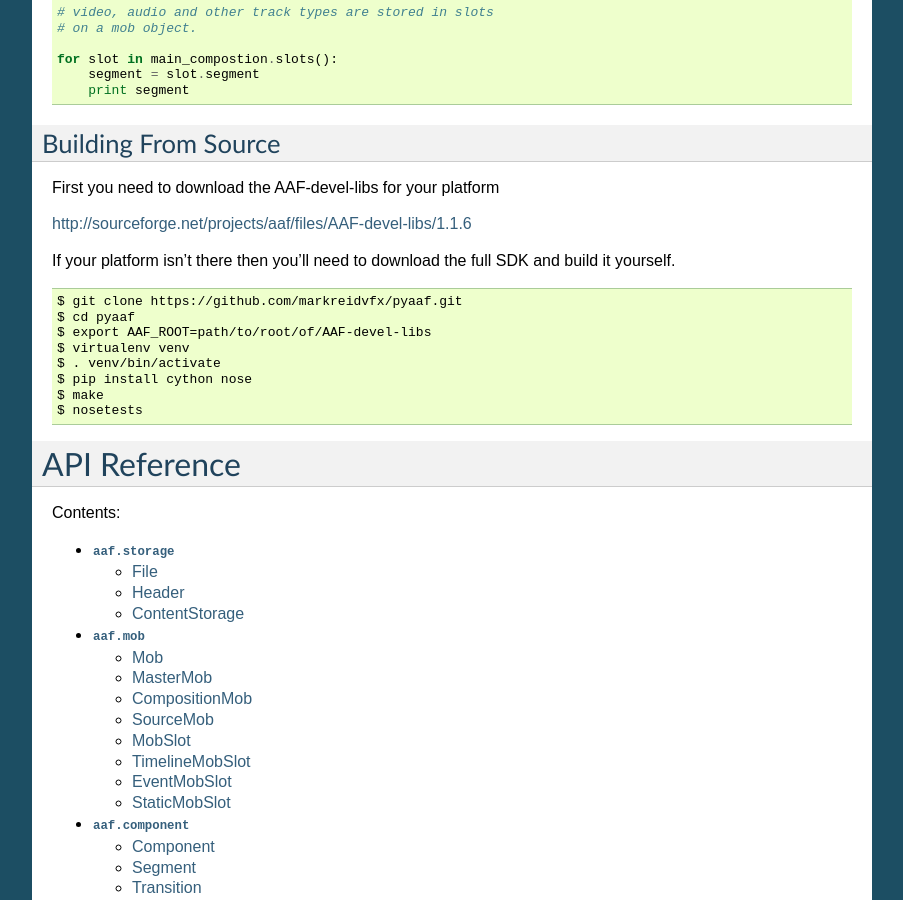
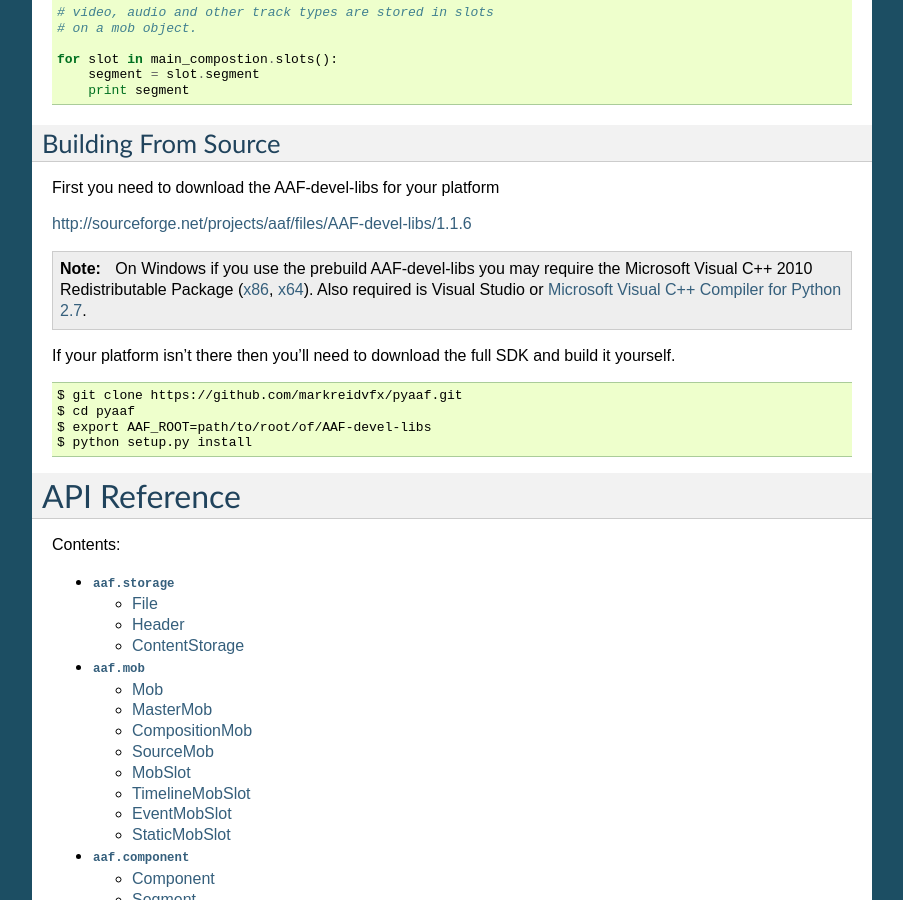
Before and after one commit to markreidvfx/pyaaf, a Sphinx documentation site: the page built from docs/index.rst, in a window 1280 px wide and 900 px high, scrolled down 405 px. Shown: the whole window, without its empty margins (198-1101 px from the left). Built offline with Sphinx 7.4.7, drawn with Linux system fonts in a browser that asks for light colours.

Commit message:
added windows build tips

```diff
--- a/docs/index.rst
+++ b/docs/index.rst
@@ -36,12 +36,6 @@ Basic Demo
         print segment
 
 
-
-
-
-
-
-
 Building From Source
 --------------------
 
@@ -49,21 +43,24 @@ First you need to download the AAF-devel-libs for your platform
 
 http://sourceforge.net/projects/aaf/files/AAF-devel-libs/1.1.6
 
+.. note::
+    On Windows if you use the prebuild AAF-devel-libs you may
+    require the Microsoft Visual C++ 2010 Redistributable Package (x86_, x64_).
+    Also required is Visual Studio or `Microsoft Visual C++ Compiler for Python 2.7`__.
+
+.. _x86: https://www.microsoft.com/en-ca/download/details.aspx?id=5555
+.. _x64: https://www.microsoft.com/en-ca/download/details.aspx?id=14632
+__ https://www.microsoft.com/en-ca/download/details.aspx?id=44266
+
 If your platform isn't there then you'll need to download the full SDK
 and build it yourself.
-
 
 ::
 
     $ git clone https://github.com/markreidvfx/pyaaf.git
     $ cd pyaaf
     $ export AAF_ROOT=path/to/root/of/AAF-devel-libs
-    $ virtualenv venv
-    $ . venv/bin/activate
-    $ pip install cython nose
-    $ make
-    $ nosetests
-
+    $ python setup.py install
 
 
 API Reference
```
